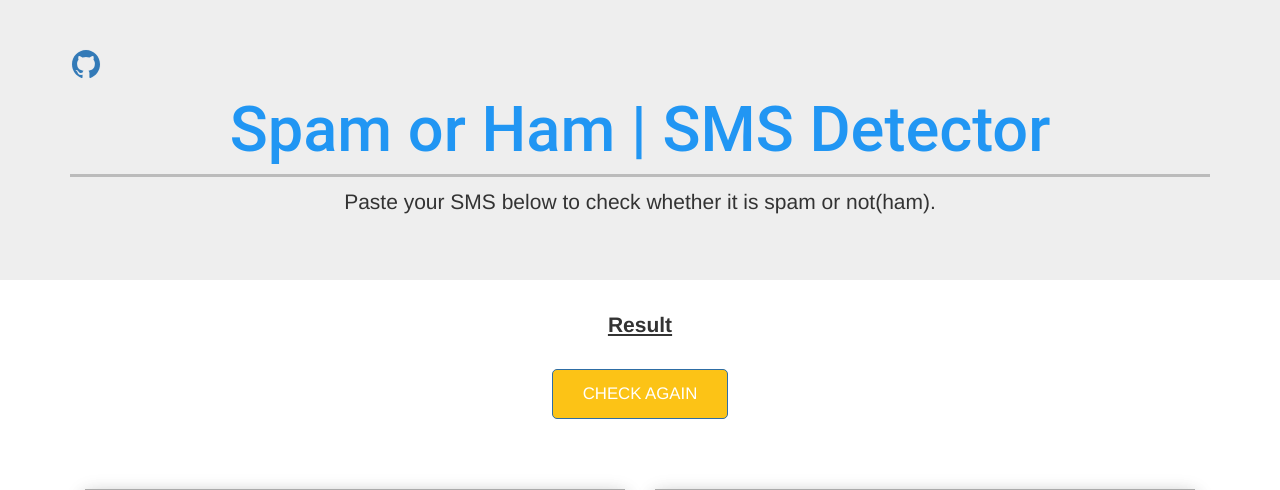
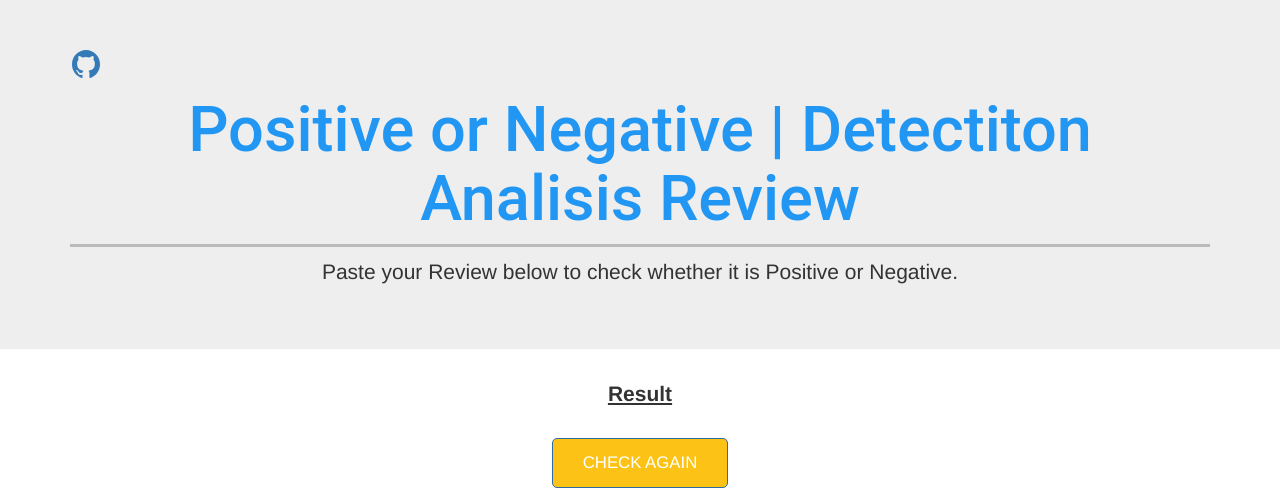
Before and after one commit to wulannurafifah/UTS-Text-Mining, a Flask app: template templates/result.html in a window 1280 px wide. Shown: the top 490 px of the page. Run offline with Flask 2, Linux system fonts and the light colour scheme; the template is opened without the code that fills it, so the values that code supplies are empty; some libraries are stand-ins or nearby versions.

Commit message:
Update result.html

```diff
--- a/templates/result.html
+++ b/templates/result.html
@@ -84,8 +84,8 @@
       <div class="container text-xs-center text-white">
         <a href="https://github.com/maladeep/sms-spam-ham-detector" target="_blank" title="View code at Github"> <ion-icon name="logo-github" size="large"></ion-icon></a>
 
-        <h1 class="display-1 card-header" align="center" style="color:#2196F3;">Spam or Ham | SMS Detector  </h1>
-        <p class="lead" align="center"> Paste your SMS below to check whether it is spam or  not(ham).  </p>
+        <h1 class="display-1 card-header" align="center" style="color:#2196F3;">Positive or Negative | Detectiton Analisis Review </h1>
+        <p class="lead" align="center">Paste your Review below to check whether it is Positive or Negative. </p>
 
       </div>
     </div>
@@ -104,9 +104,9 @@
 
 
 	{% if prediction == 1%}
-	<h2 style="color:red;" align="center">Positif</h2>
+	<h2 style="color:red;" align="center">Positive</h2>
 	{% elif prediction == 0%}
-	<h2 style="color:blue;" align="center">Negatif</h2>
+	<h2 style="color:blue;" align="center">Negative</h2>
 	{% endif %}
 
 	</div>
```
